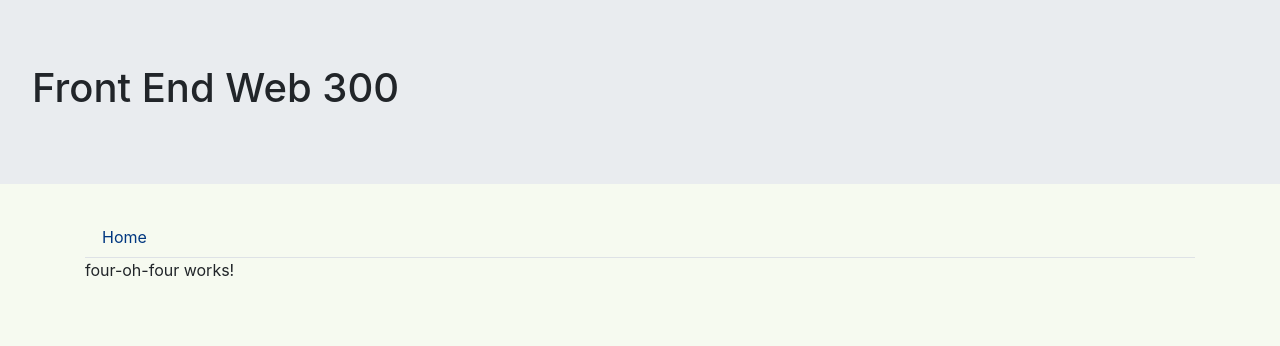
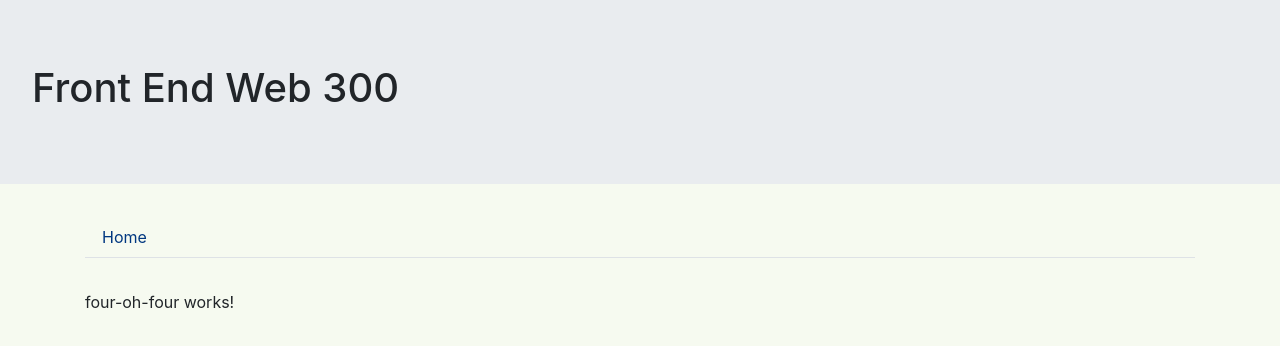
Before and after one commit to michaelhsladetrng/few300, an Angular app: page /not-found in a window 1280 px wide. Shown: the top 346 px of the page. Built offline with nearby package versions, Linux system fonts and the light colour scheme.

Commit message:
updated app component

```diff
--- a/src/app/app.component.html
+++ b/src/app/app.component.html
@@ -34,5 +34,7 @@
 </div>
 <main class="container">
   <app-nav></app-nav>
-  <router-outlet></router-outlet>
+  <div class="wrapper">
+    <router-outlet></router-outlet>
+  </div>
 </main>
--- a/src/app/app.component.scss
+++ b/src/app/app.component.scss
@@ -0,0 +1,3 @@
+.wrapper {
+  padding-top: 2em;
+}
```
